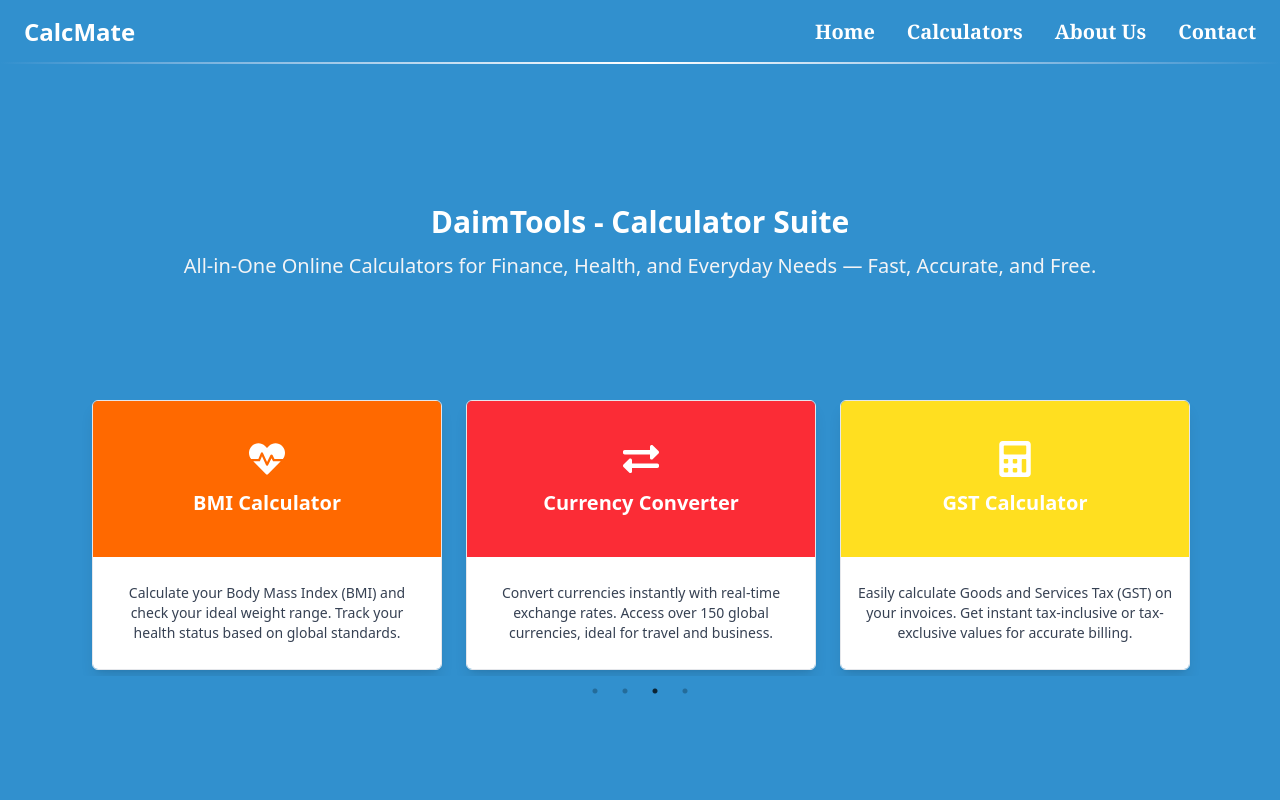
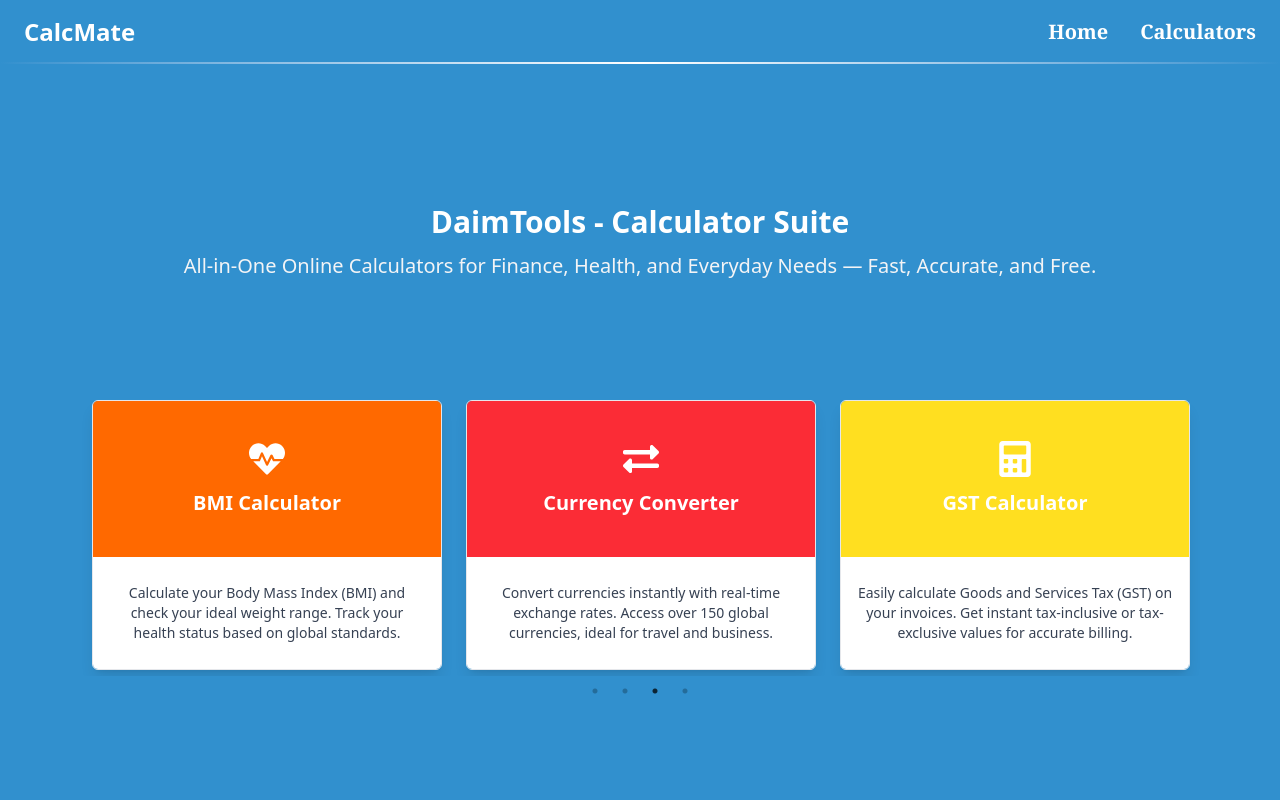
Before and after one commit to Saadbkhalid666/CalcMate, a React (Vite) app in the folder frontend/: page / in a window 1280 px wide. Shown: the top 800 px of the page. Built offline with nearby package versions, Linux system fonts and the light colour scheme.

Commit message:
Deleting Backend

```diff
--- a/frontend/src/components/navbar/Navbar.jsx
+++ b/frontend/src/components/navbar/Navbar.jsx
@@ -10,8 +10,6 @@ export const Nav = () => {
 
   const navItems = [
     { label: "Calculators", path: "calculators" },
-    { label: "About Us", path: "aboutus" },
-    { label: "Contact", path: "contact" },
   ];
 
   return (
```
Also changed, not shown: frontend/src/assets/daimlogo.png (deleted).
